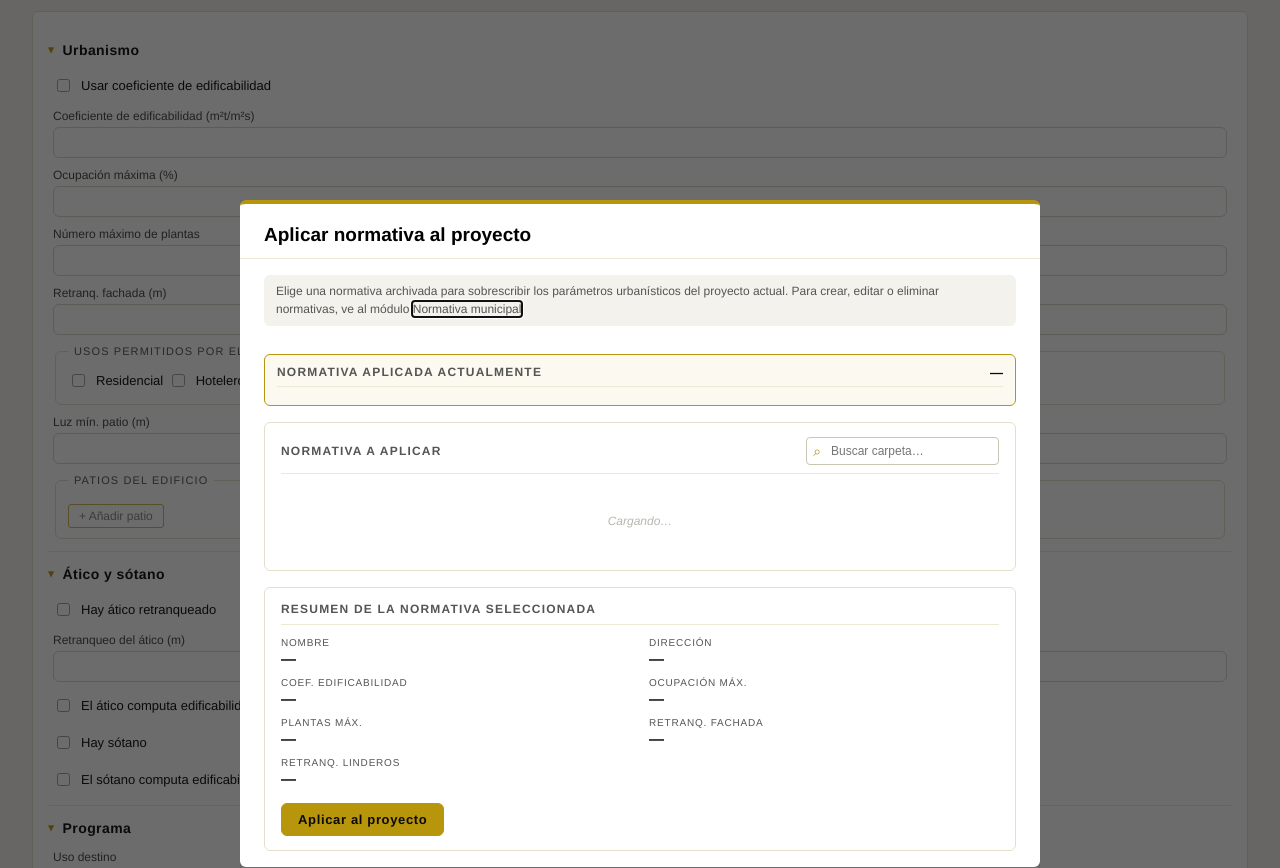
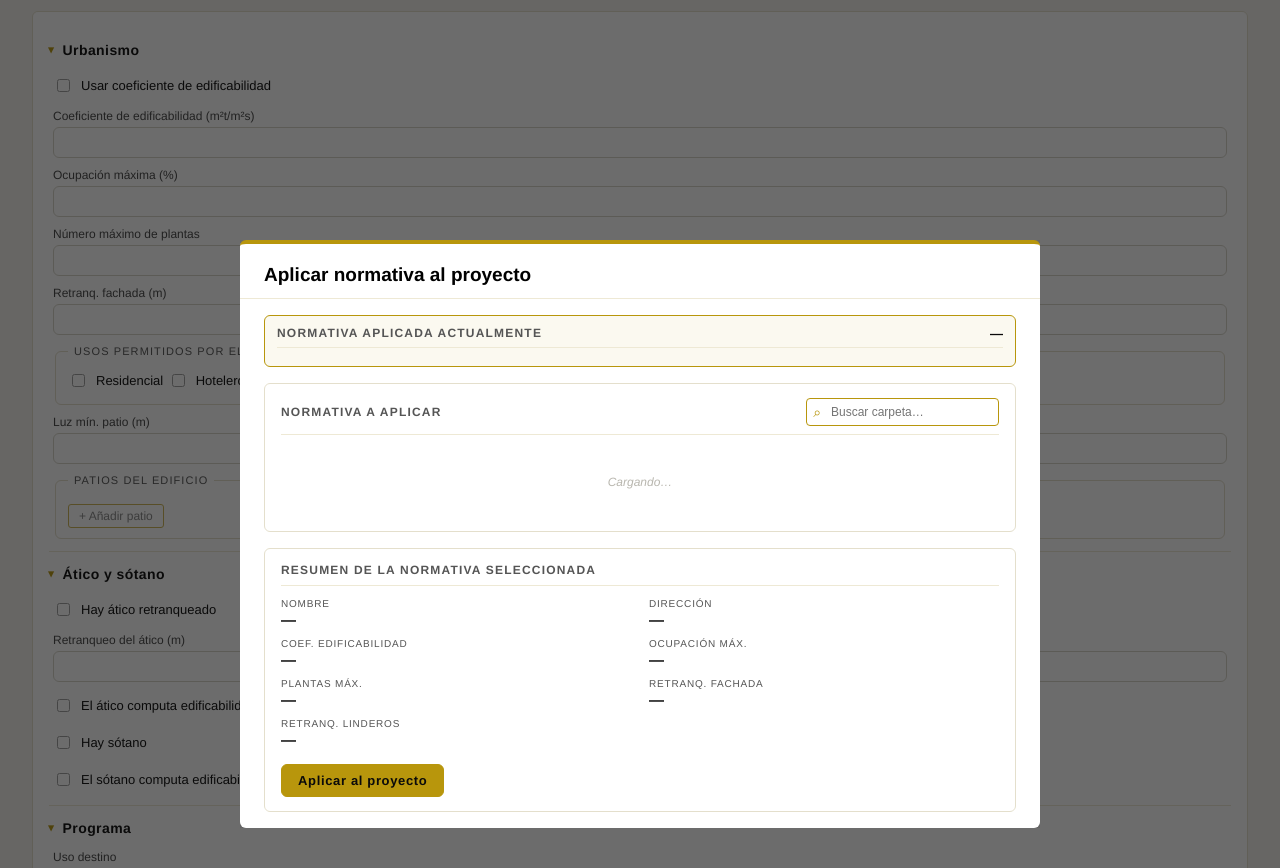
Before and after one commit to dsalado-sys/PuccettiMainApp, a FastAPI app: template entrypoints/web/templates/render_calculos.html in a window 1280 px wide. Shown: the part 161-1029 px from the top of the page. Run offline with FastAPI, Linux system fonts and the light colour scheme; the template is opened without the code that fills it, so the values that code supplies are empty; a user stored in the database is signed in.

Commit message:
Eliminado pequeño parrafo

```diff
--- a/entrypoints/web/templates/_rc_modal_normativa.html
+++ b/entrypoints/web/templates/_rc_modal_normativa.html
@@ -14,12 +14,6 @@
          que no se muestran en el resumen de la selección (coincide con lo que el
          botón «Aplicar» realmente tocaría). #}
       {% set _ocultas = modo.secciones_ocultas if modo else [] %}
-
-      <p class="rc-modal-ayuda">
-        Elige una normativa archivada para sobrescribir los parámetros urbanísticos
-        del proyecto actual. Para crear, editar o eliminar normativas, ve al módulo
-        <a href="/modulos/normativa-municipal">Normativa municipal</a>.
-      </p>
 
       {# Normativa que el proyecto ya tiene aplicada (solo lectura). Muestra TODOS
          sus parámetros (sin filtrar por modo: es informativo, no lo que se calcula)
```
